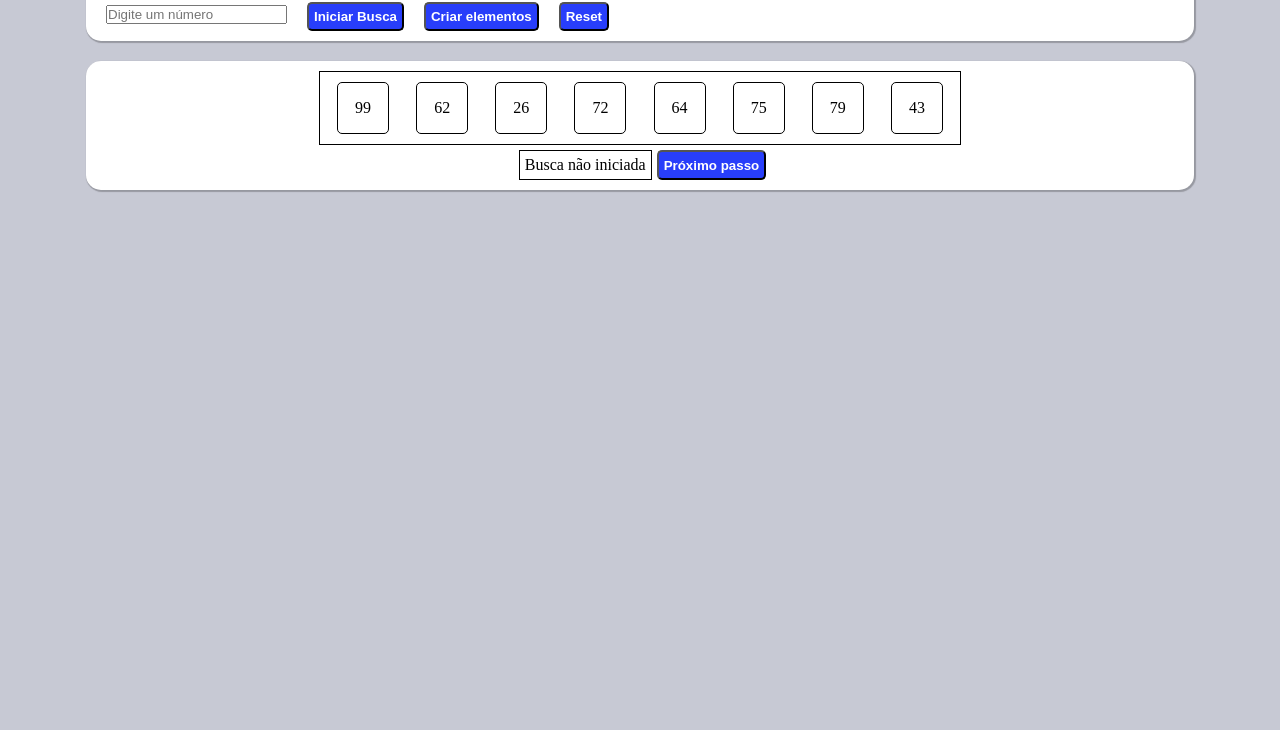
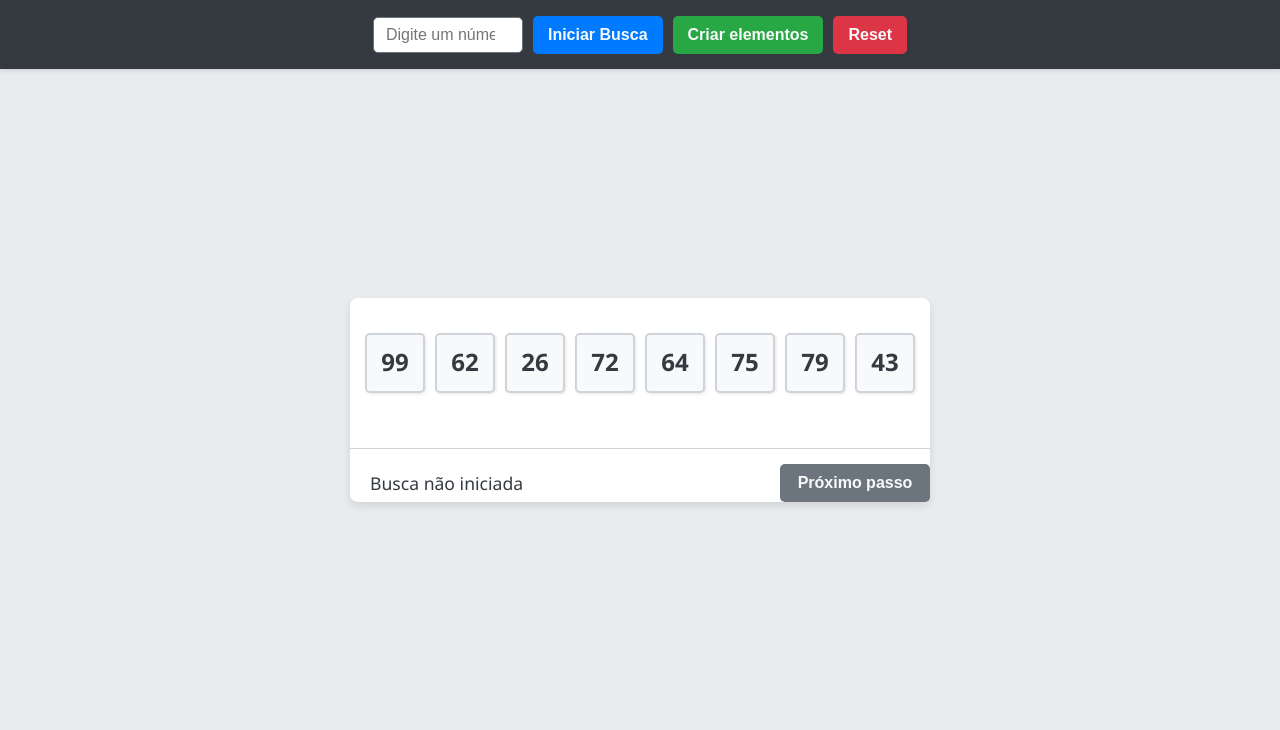
Before and after one commit to Schultz126/Objetos_de_aprendizagem, a plain HTML site: page busca_linear/html/index.html in a window 1280 px wide. Shown: the part 70-800 px from the top of the page. Drawn offline with Linux system fonts and the light colour scheme.

Commit message:
Novos estilos
Estilos feitos por IA para economizar tempo e iniciar as demais atividades

```diff
--- a/busca_linear/styles/boxes.css
+++ b/busca_linear/styles/boxes.css
@@ -1,30 +1,58 @@
-@charset "UTF-8";
-
-#array {
+.number_box {
+    width: 60px;
+    height: 60px;
+    border: 2px solid var(--box-border-color);
+    border-radius: 5px;
+    margin: 5px;
     display: flex;
-    flex-flow: row wrap;
-    max-width: 50dvw;
-    margin: auto;
-    border: 1px solid black;
-    justify-content: space-evenly;
-}
-
-.number_box {
-    flex: 0 1 50px;
-    border: 1px solid black;
-    border-radius: 5px;
-    margin: 10px;
-    min-width: none;
-    height: 50px;
+    justify-content: center;
+    align-items: center;
+    background-color: var(--light-color);
+    box-shadow: 1px 1px 3px rgba(0, 0, 0, 0.1);
+    transition: background-color 0.3s, border-color 0.3s, transform 0.2s;
+    position: relative; /* For potential index/highlighting overlays */
 }
 
 .value_container {
+    /* Ensures value is centered within the box */
     display: flex;
-    height: 100%;
     justify-content: center;
     align-items: center;
+    width: 100%;
+    height: 100%;
 }
 
 .value {
-    flex: none;
+    font-size: 1.5em;
+    font-weight: bold;
+    color: var(--text-color);
+    user-select: none; /* Prevent text selection */
 }
+
+/* --- State-based styles (optional, but good for visualization) --- */
+
+/* Highlighted (Currently being checked) */
+.number_box.highlight {
+    border-color: var(--warning-color);
+    background-color: #fff3cd; /* Light yellow */
+    transform: scale(1.05);
+}
+
+/* Found element (Success) */
+.number_box.found {
+    border-color: var(--success-color);
+    background-color: #d4edda; /* Light green */
+    transform: scale(1.1);
+}
+
+/* Checked but not found (Failure/Traversed) */
+.number_box.traversed {
+    border-color: var(--secondary-color);
+    opacity: 0.7;
+}
+
+/* Element does not exist in array (e.g., placeholder) */
+.number_box .value_container .value.placeholder {
+    color: var(--secondary-color);
+    font-style: italic;
+}
--- a/busca_linear/styles/displays.css
+++ b/busca_linear/styles/displays.css
@@ -12,3 +12,95 @@
 .correct {
     background-color: #3DFA6F;
 }
+
+/* displays.css */
+
+/* --- Array Display Container --- */
+
+#array {
+    display: flex;
+    flex-wrap: wrap; /* Allows the array to wrap if it gets too long */
+    justify-content: center;
+    align-items: center;
+    margin: 20px 0;
+    padding: 10px;
+    border: 1px none var(--secondary-color);
+    border-radius: 5px;
+}
+
+/* --- Footer/Control Area --- */
+
+#mainContentFooter {
+    display: flex;
+    justify-content: space-between;
+    align-items: center;
+    width: 100%;
+    margin-top: 20px;
+    padding-top: 15px;
+    border-top: 1px solid var(--box-border-color);
+}
+
+#status {
+    flex-grow: 1;
+    font-size: 1.1em;
+    font-weight: 500;
+    padding: 0 15px 0 0; /* Space between status and button */
+    color: var(--dark-color);
+    text-align: left;
+    margin-left: 20px;
+}
+
+/* Highlighted status for important messages */
+#status.running {
+    color: var(--primary-color);
+}
+
+#status.completed {
+    color: var(--success-color);
+    font-weight: bold;
+}
+
+#status.not_found {
+    color: var(--danger-color);
+    font-weight: bold;
+}
+
+#nextStep {
+    /* Style inherited from .button in mainStyle.css */
+    background-color: var(--secondary-color);
+    min-width: 150px;
+}
+
+#nextStep:hover {
+    background-color: #5a6268; /* Darker gray */
+}
+
+/* Responsive adjustments */
+@media (max-width: 768px) {
+    header {
+        padding: 10px;
+    }
+    header menu {
+        flex-direction: column;
+    }
+    .menuItem {
+        width: 100%;
+        justify-content: center;
+    }
+    input[type="number"] {
+        width: 100%;
+    }
+    .number_box {
+        width: 50px;
+        height: 50px;
+        font-size: 0.9em;
+    }
+    #mainContentFooter {
+        flex-direction: column;
+        gap: 10px;
+    }
+    #status {
+        text-align: center;
+        padding: 0;
+    }
+}
--- a/busca_linear/styles/mainStyle.css
+++ b/busca_linear/styles/mainStyle.css
@@ -1,76 +1,140 @@
-@charset "UTF-8";
+:root {
+    --primary-color: #007bff; /* Blue */
+    --secondary-color: #6c757d; /* Gray */
+    --success-color: #28a745; /* Green */
+    --danger-color: #dc3545; /* Red */
+    --warning-color: #ffc107; /* Yellow */
+    --light-color: #f8f9fa; /* Light Gray */
+    --dark-color: #343a40; /* Dark Gray */
+    --background-color: #e9ecef; /* Lighter background */
+    --box-border-color: #ced4da; /* Box border */
+    --text-color: var(--dark-color);
+    --font-family: 'Segoe UI', Tahoma, Geneva, Verdana, sans-serif;
+    --header-height: 80px;
+    --padding-base: 15px;
+}
 
 * {
-    padding: 0px;
-    margin: 0px;
+    margin: 0;
+    padding: 0;
+    box-sizing: border-box;
 }
 
 body {
-    background-color: #51557a51;
+    font-family: var(--font-family);
+    background-color: var(--background-color);
+    color: var(--text-color);
+    line-height: 1.6;
+    min-height: 100vh;
+    display: flex;
+    flex-direction: column;
 }
 
-/* ESTILOS HEADER*/
+/* --- Header Styles --- */
 
 header {
-    border: 0px solid black;
-    background-color: white;
-    padding: 10px;
-    margin-top: 10px;
-    margin-bottom: 10px;
-    border-radius: 15px;
-    width: 85dvw;
-    margin: auto;
-    box-shadow: 1px 1px 1px 1px rgba(0, 0, 0, 0.244);
+    background-color: var(--dark-color);
+    color: var(--light-color);
+    padding: var(--padding-base);
+    box-shadow: 0 2px 4px rgba(0, 0, 0, 0.1);
+    display: flex;
+    flex-direction: column;
+    align-items: center;
+    gap: 10px;
 }
 
-header > h1 {
-    text-align: center;
-    margin: 10px;
+header h1 {
+    font-size: 2em;
+    margin-bottom: 10px;
+    color: var(--light-color);
 }
 
-menu {
+header menu {
     display: flex;
-    justify-content: flex-start;
+    flex-wrap: wrap;
+    gap: 10px;
     align-items: center;
-    flex-flow: row wrap;
+    justify-content: center;
+    list-style: none; /* Menu is a list, remove markers */
+    padding: 0;
 }
 
 .menuItem {
-    margin: 0px 10px;
+    display: flex;
+    align-items: center;
 }
 
-/* FIM ESTILOS HEADER*/
-.button {
-    padding: 5px;
+/* --- Input and Button Styles --- */
+
+input[type="number"] {
+    padding: 8px 12px;
+    border: 1px solid var(--secondary-color);
     border-radius: 5px;
-    margin-top: 5px;
-    background-color: #283EFA;
-    color: white;
-    font-weight: 600;
+    font-size: 1em;
+    width: 150px; /* Fixed width for consistency */
+    transition: border-color 0.3s;
 }
 
-/* ESTILOS ARRAY */
-#array_container {
-    padding: 10px;
-    background-color: white;
-    width: 85dvw;
-    margin: auto;
-    border-radius: 15px;
-    margin-top: 20px;
-    box-shadow: 1px 1px 1px 1px rgba(0, 0, 0, 0.244);
+input[type="number"]:focus {
+    border-color: var(--primary-color);
+    outline: none;
+    box-shadow: 0 0 0 0.2rem rgba(0, 123, 255, 0.25);
 }
 
-#status {
-    border: 1px solid black;
-    margin: 0px 5px;
-    width: fit-content;
-    padding: 5px;
-    margin-top: 5px;
+.button {
+    padding: 10px 15px;
+    border: none;
+    border-radius: 5px;
+    cursor: pointer;
+    font-size: 1em;
+    font-weight: bold;
+    color: var(--light-color);
+    background-color: var(--primary-color);
+    transition: background-color 0.3s, transform 0.1s;
 }
 
-#mainContentFooter {
+.button:hover {
+    background-color: #0056b3; /* Darker blue */
+}
+
+.button:active {
+    transform: translateY(1px);
+}
+
+#generateNumbersButton {
+    background-color: var(--success-color);
+}
+
+#generateNumbersButton:hover {
+    background-color: #1e7e34;
+}
+
+#resetButton {
+    background-color: var(--danger-color);
+}
+
+#resetButton:hover {
+    background-color: #bd2130;
+}
+
+/* --- Main Content --- */
+
+main {
+    flex-grow: 1;
+    padding: var(--padding-base);
     display: flex;
-    flex-flow: row wrap;
     justify-content: center;
+    align-items: center;
 }
-/* FIM ESTILOS ARRAY */
+
+#array_container {
+    background-color: white;
+    padding: var(--padding-base) * 2;
+    border-radius: 8px;
+    box-shadow: 0 4px 8px rgba(0, 0, 0, 0.1);
+    max-width: 90%;
+    width: fit-content;
+    display: flex;
+    flex-direction: column;
+    align-items: center;
+}
```
